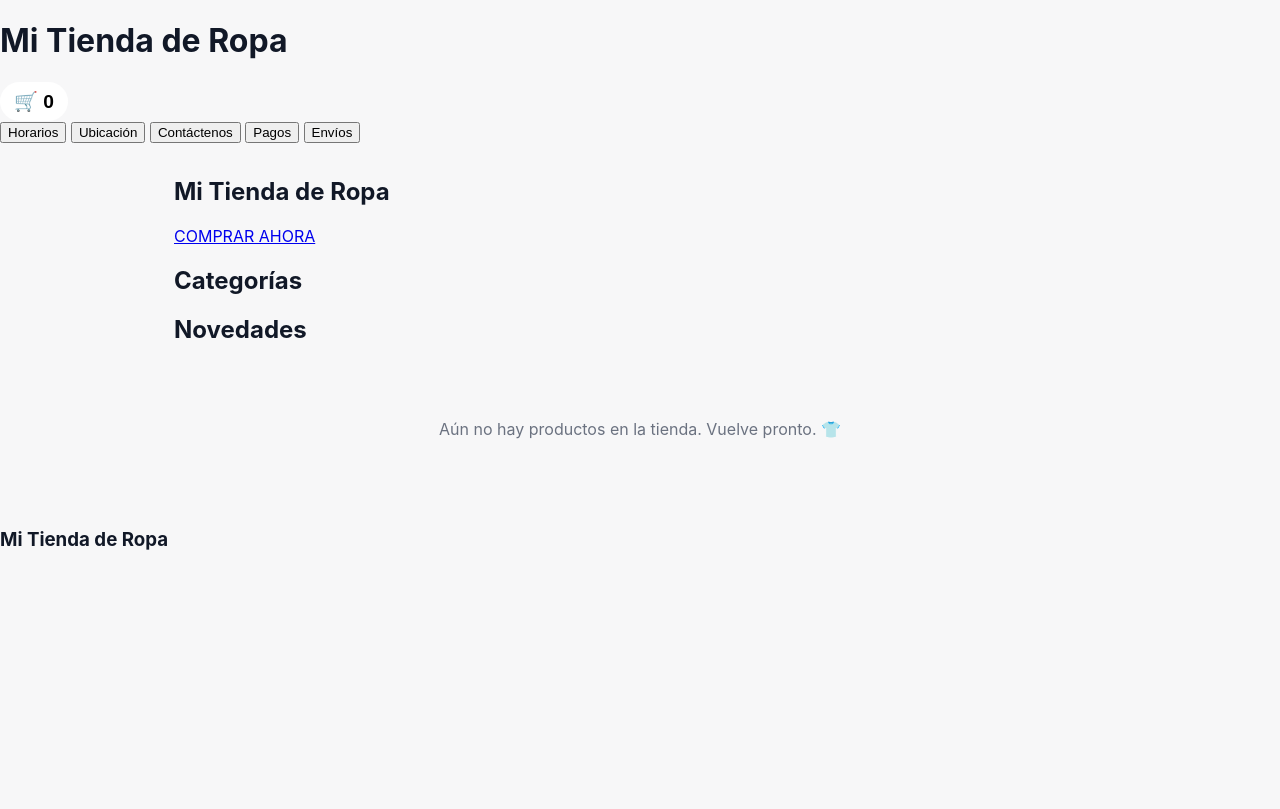
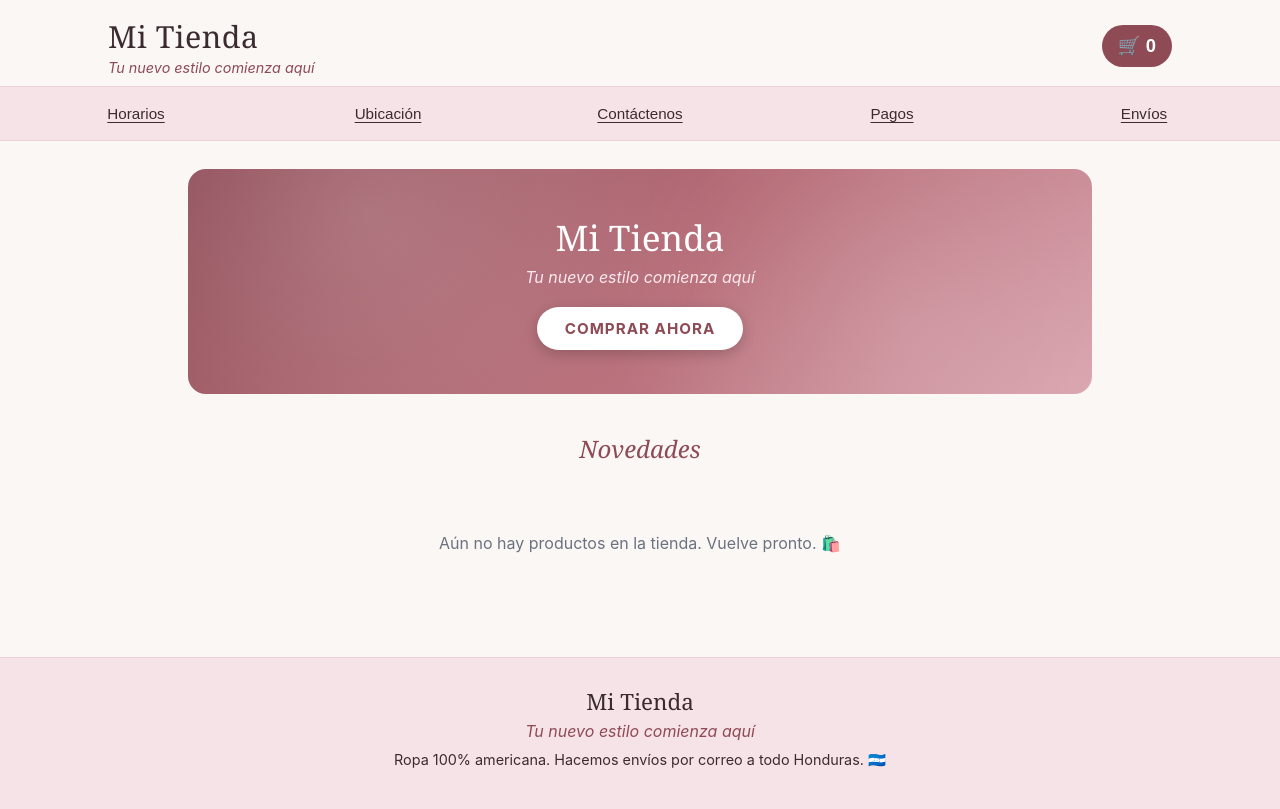
Before and after one commit to cruzjosue1999/tienda-ropa, a Flask app: page / in a window 1280 px wide. Before the commit the page ends 550 px from the top, so only its background shows below. Run offline with Flask 3, Linux system fonts and the light colour scheme; data that the repository does not hold is empty.

Commit message:
Tienda general: categorías, secciones de información y nuevo diseño

```diff
--- a/static/store.js
+++ b/static/store.js
@@ -1,7 +1,9 @@
-/* Tienda pública: catálogo, carrito (localStorage) y checkout */
+/* Tienda pública: info, categorías, catálogo, carrito (localStorage) y checkout */
 (function () {
   'use strict';
   var catalog = document.getElementById('catalog');
+  var catalogTitle = document.getElementById('catalog-title');
+  var catPills = document.getElementById('cat-pills');
   var notice = document.getElementById('notice');
   var cartBtn = document.getElementById('cart-btn');
   var cartCount = document.getElementById('cart-count');
@@ -12,10 +14,26 @@
   var checkoutBtn = document.getElementById('checkout-btn');
   var checkoutError = document.getElementById('checkout-error');
   var closeBtn = document.getElementById('cart-close');
+  var infoModal = document.getElementById('info-modal');
   var products = [];
+  var infoData = {};
+  var activeCat = '';
+
+  var INFO_LABELS = {
+    info_horarios: 'Horarios',
+    info_ubicacion: 'Ubicación',
+    info_contacto: 'Contáctenos',
+    info_pagos: 'Pagos',
+    info_envios: 'Envíos'
+  };
 
   function money(cents) {
     return new Intl.NumberFormat('es-HN', { style: 'currency', currency: 'HNL' }).format(cents / 100);
+  }
+  function escapeHtml(s) {
+    return String(s).replace(/[&<>"']/g, function (c) {
+      return { '&': '&amp;', '<': '&lt;', '>': '&gt;', '"': '&quot;', "'": '&#39;' }[c];
+    });
   }
   function getCart() {
     try { return JSON.parse(localStorage.getItem('tienda_cart') || '[]'); } catch (e) { return []; }
@@ -25,31 +43,101 @@
     renderCartBadge();
   }
   function findProduct(id) { return products.find(function (p) { return p.id === id; }); }
-
   function showNotice(msg) {
     notice.textContent = msg;
     notice.classList.remove('hidden');
   }
 
-  async function loadProducts() {
+  /* ---------- Información de la tienda (nav) ---------- */
+  async function loadInfo() {
     try {
-      var r = await fetch('/api/products');
-      products = await r.json();
-    } catch (e) {
-      catalog.innerHTML = '<p class="loading">No se pudieron cargar los productos. Revisa tu conexión.</p>';
+      var r = await fetch('/api/info');
+      infoData = await r.json();
+    } catch (e) { infoData = {}; return; }
+    if (infoData.store_name) {
+      document.getElementById('store-name').textContent = infoData.store_name;
+      document.getElementById('hero-title').textContent = infoData.store_name;
+      document.getElementById('foot-name').textContent = infoData.store_name;
+      document.title = infoData.store_name;
+    }
+    var tag = infoData.tagline || '';
+    document.getElementById('store-tagline').textContent = tag;
+    document.getElementById('hero-sub').textContent = tag;
+    document.getElementById('foot-tagline').textContent = tag;
+    if (infoData.info_envios) document.getElementById('foot-envios').textContent = infoData.info_envios;
+  }
+
+  document.querySelectorAll('.info-nav button').forEach(function (b) {
+    b.addEventListener('click', function () {
+      var key = b.getAttribute('data-info');
+      document.getElementById('info-title').textContent = INFO_LABELS[key] || 'Información';
+      document.getElementById('info-body').textContent = infoData[key] || 'Próximamente.';
+      infoModal.classList.remove('hidden');
+    });
+  });
+  document.getElementById('info-close').addEventListener('click', function () {
+    infoModal.classList.add('hidden');
+  });
+  infoModal.addEventListener('click', function (e) { if (e.target === infoModal) infoModal.classList.add('hidden'); });
+
+  /* ---------- Catálogo y categorías ---------- */
+  function categories() {
+    var seen = {};
+    products.forEach(function (p) {
+      var c = (p.category || '').trim();
+      if (c) seen[c] = true;
+    });
+    return Object.keys(seen).sort();
+  }
+
+  function renderPills() {
+    var cats = categories();
+    catPills.innerHTML = '';
+    if (!cats.length) {
+      catPills.parentElement.classList.add('hidden');
       return;
     }
-    if (!products.length) {
-      catalog.innerHTML = '<p class="loading">Aún no hay productos en la tienda. Vuelve pronto. 👕</p>';
+    catPills.parentElement.classList.remove('hidden');
+    var all = document.createElement('button');
+    all.className = 'pill' + (activeCat === '' ? ' active' : '');
+    all.textContent = 'Todo';
+    all.addEventListener('click', function () { setCategory(''); });
+    catPills.appendChild(all);
+    cats.forEach(function (c) {
+      var b = document.createElement('button');
+      b.className = 'pill' + (activeCat === c ? ' active' : '');
+      b.textContent = c;
+      b.addEventListener('click', function () { setCategory(c); });
+      catPills.appendChild(b);
+    });
+  }
+
+  function setCategory(c) {
+    activeCat = c;
+    renderPills();
+    renderCatalog();
+    catalogTitle.textContent = c || 'Novedades';
+    document.getElementById('catalogo').scrollIntoView({ behavior: 'smooth', block: 'start' });
+  }
+
+  function renderCatalog() {
+    var list = activeCat
+      ? products.filter(function (p) { return (p.category || '').trim() === activeCat; })
+      : products;
+    catalog.innerHTML = '';
+    if (!list.length) {
+      catalog.innerHTML = '<p class="loading">' +
+        (products.length ? 'No hay productos en esta categoría.' : 'Aún no hay productos en la tienda. Vuelve pronto. 🛍️') +
+        '</p>';
       return;
     }
-    catalog.innerHTML = '';
-    products.forEach(function (p) {
+    list.forEach(function (p) {
       var card = document.createElement('article');
       card.className = 'card';
       var photo = p.photo
         ? '<img src="' + p.photo + '" alt="' + escapeHtml(p.name) + '" loading="lazy">'
-        : '<div class="no-photo">👕</div>';
+        : '<div class="no-photo">🛍️</div>';
+      var catBadge = p.category ? '<span class="cat-badge">' + escapeHtml(p.category) + '</span>' : '';
       var sizeOpts = (p.sizes || []).map(function (s) {
         return '<option value="' + escapeHtml(s) + '">' + escapeHtml(s) + '</option>';
       }).join('');
@@ -59,7 +147,7 @@
         : (p.stock <= 3 ? '<span class="stock low">¡Solo quedan ' + p.stock + '!</span>'
                         : '<span class="stock">' + p.stock + ' disponibles</span>');
       card.innerHTML =
-        photo +
+        photo + catBadge +
         '<div class="card-body">' +
           '<h3>' + escapeHtml(p.name) + '</h3>' +
           '<div class="price">' + money(p.price_cents) + '</div>' +
@@ -81,12 +169,19 @@
     renderCartBadge();
   }
 
-  function escapeHtml(s) {
-    return String(s).replace(/[&<>"']/g, function (c) {
-      return { '&': '&amp;', '<': '&lt;', '>': '&gt;', '"': '&quot;', "'": '&#39;' }[c];
-    });
+  async function loadProducts() {
+    try {
+      var r = await fetch('/api/products');
+      products = await r.json();
+    } catch (e) {
+      catalog.innerHTML = '<p class="loading">No se pudieron cargar los productos. Revisa tu conexión.</p>';
+      return;
+    }
+    renderPills();
+    renderCatalog();
   }
 
+  /* ---------- Carrito ---------- */
   function addToCart(id, size, qty) {
     var cart = getCart();
     var line = cart.find(function (l) { return l.id === id && l.size === size; });
@@ -184,5 +279,6 @@
     }
   });
 
+  loadInfo();
   loadProducts();
 })();
--- a/static/style.css
+++ b/static/style.css
@@ -148,8 +148,107 @@ body.dark .tab { background: #1e293b; color: #cbd5e1; }
 @media (min-width: 700px) { .modal-card { border-radius: 16px; } }
 .modal-card label { display: block; margin-bottom: 12px; font-size: .9rem; font-weight: 600; }
 .modal-card label input, .modal-card label textarea { margin-top: 6px; font-weight: 400; }
+.form-card .sub-h { font-size: 1rem; margin: 18px 0 6px; }
+.form-card textarea { resize: vertical; }
 .row2 { display: flex; gap: 10px; }
 .row2 label { flex: 1; }
 .check { display: flex !important; align-items: center; gap: 8px; }
 .check input { width: auto; }
 img.preview { width: 100%; max-height: 220px; object-fit: cover; border-radius: 10px; margin-top: 8px; }
+
+/* ===== Nueva tienda general (inspirada en boutique) ===== */
+:root {
+  --brand: #b76e79;
+  --brand-dark: #8e4a55;
+  --blush: #f6e3e7;
+  --cream: #faf7f5;
+  --ink: #3b2b2f;
+  --serif: Georgia, "Times New Roman", serif;
+}
+body { background: var(--cream); color: var(--ink); }
+
+.brand-bar {
+  display: flex; align-items: center; justify-content: space-between;
+  padding: 16px 18px 10px; max-width: 1100px; margin: 0 auto;
+}
+.brand h1 {
+  font-family: var(--serif); font-weight: 400; font-size: 1.9rem;
+  margin: 0; letter-spacing: .5px; color: var(--ink);
+}
+.brand .tagline { font-style: italic; color: var(--brand-dark); margin: 2px 0 0; font-size: .9rem; }
+
+.info-nav {
+  display: flex; gap: 4px; overflow-x: auto; white-space: nowrap;
+  background: var(--blush); padding: 10px 12px;
+  border-top: 1px solid #ecd3d9; border-bottom: 1px solid #ecd3d9;
+  position: sticky; top: 0; z-index: 10;
+}
+.info-nav button {
+  background: none; border: 0; font-size: .95rem; cursor: pointer;
+  padding: 8px 14px; color: var(--ink); text-decoration: underline;
+  text-underline-offset: 3px; flex: 1;
+}
+.info-nav button:hover { color: var(--brand-dark); }
+
+.hero {
+  margin: 14px; border-radius: 18px; overflow: hidden;
+  background: linear-gradient(135deg, var(--brand-dark) 0%, var(--brand) 55%, #d9a3ad 100%);
+  color: #fff; padding: 44px 24px; text-align: center;
+  position: relative;
+}
+.hero::before {
+  content: ""; position: absolute; inset: 0;
+  background: radial-gradient(circle at 20% 20%, rgba(255,255,255,.18), transparent 45%),
+              radial-gradient(circle at 80% 70%, rgba(255,255,255,.12), transparent 40%);
+}
+.hero-text { position: relative; }
+.hero h2 { font-family: var(--serif); font-weight: 400; font-size: 2.2rem; margin: 0 0 6px; }
+.hero .tagline { color: #ffe9ee; font-style: italic; margin: 0 0 20px; }
+.btn-hero {
+  display: inline-block; background: #fff; color: var(--brand-dark);
+  font-weight: 700; letter-spacing: 1px; text-decoration: none;
+  padding: 12px 28px; border-radius: 999px; font-size: .95rem;
+  box-shadow: 0 4px 14px rgba(0,0,0,.2);
+}
+
+.cat-section { padding: 6px 14px 0; max-width: 1100px; margin: 0 auto; }
+.section-title {
+  font-family: var(--serif); font-style: italic; font-weight: 400;
+  font-size: 1.5rem; color: var(--brand-dark); margin: 18px 0 12px;
+  text-align: center;
+}
+.cat-pills { display: flex; flex-wrap: wrap; gap: 10px; justify-content: center; }
+.pill {
+  background: var(--blush); border: 1px solid #e8c9d1; color: var(--ink);
+  border-radius: 999px; padding: 10px 22px; font-size: .95rem; cursor: pointer;
+  font-style: italic; font-family: var(--serif);
+}
+.pill.active { background: var(--brand-dark); color: #fff; border-color: var(--brand-dark); }
+
+#catalogo { padding-top: 6px; }
+.grid { padding: 0 14px 24px; }
+.card { position: relative; border: 1px solid #f0e2e5; }
+.cat-badge {
+  position: absolute; top: 8px; left: 8px;
+  background: rgba(142,74,85,.92); color: #fff; font-size: .72rem;
+  padding: 4px 10px; border-radius: 999px; font-weight: 600;
+}
+
+.store-foot {
+  text-align: center; padding: 28px 18px 40px; margin-top: 10px;
+  background: var(--blush); border-top: 1px solid #ecd3d9;
+}
+.store-foot h3 { font-family: var(--serif); font-weight: 400; font-size: 1.4rem; margin: 0 0 4px; }
+.store-foot .tagline { font-style: italic; color: var(--brand-dark); margin: 0 0 10px; }
+.foot-line { font-size: .9rem; color: var(--ink); max-width: 520px; margin: 0 auto; }
+
+.info-card { text-align: left; }
+.info-body { white-space: pre-line; line-height: 1.6; font-size: 1rem; margin: 4px 0 10px; }
+
+.cart-btn {
+  background: var(--brand-dark); color: #fff; font-size: 1.15rem;
+  border: 0; border-radius: 999px; padding: 10px 16px; cursor: pointer;
+}
+.btn-primary { background: var(--brand-dark); }
+.btn-primary:hover { background: var(--brand); }
+.price { color: var(--brand-dark); }
```
Also changed, not shown: static/admin.js (+16 -1 lines).
